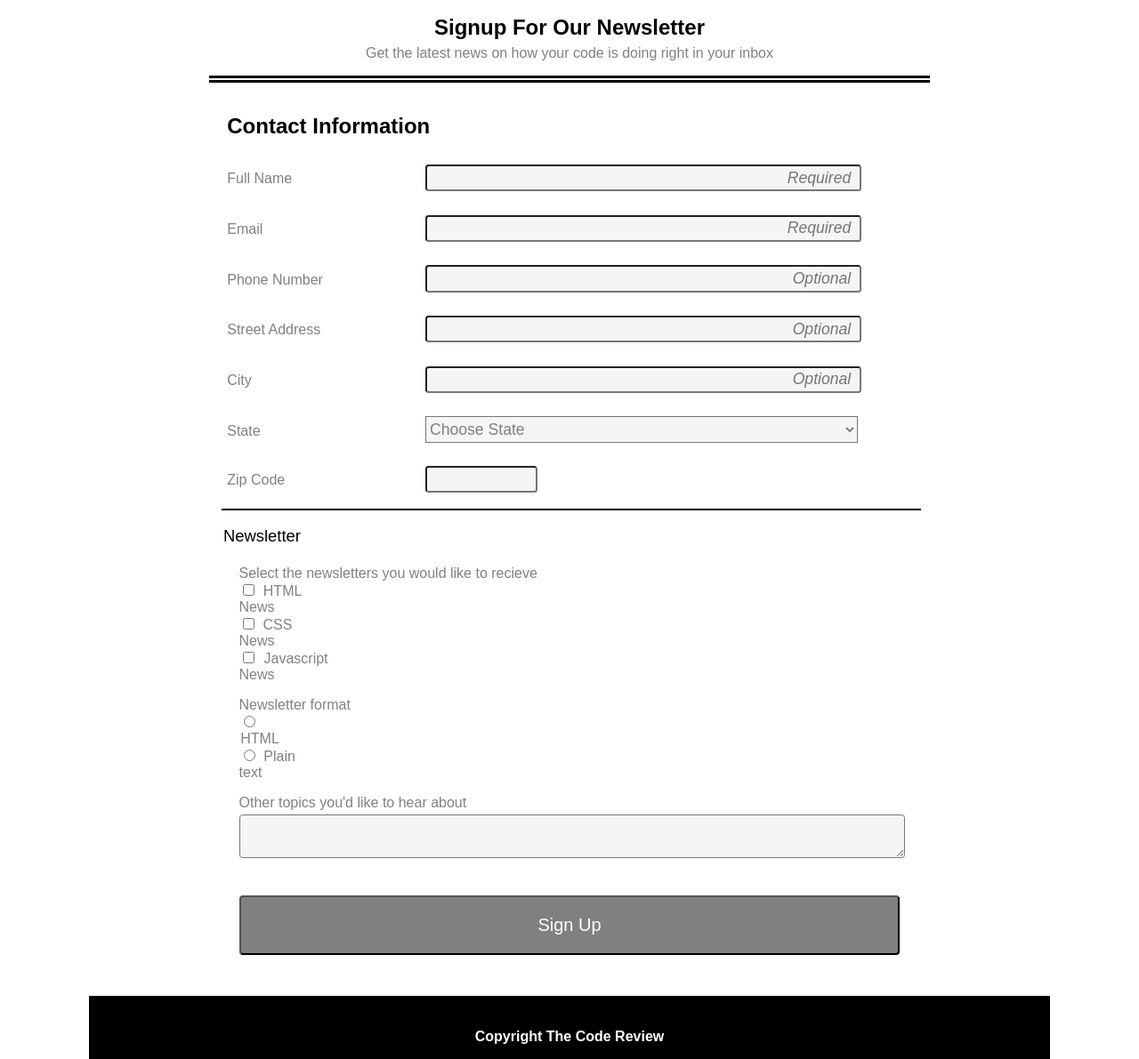
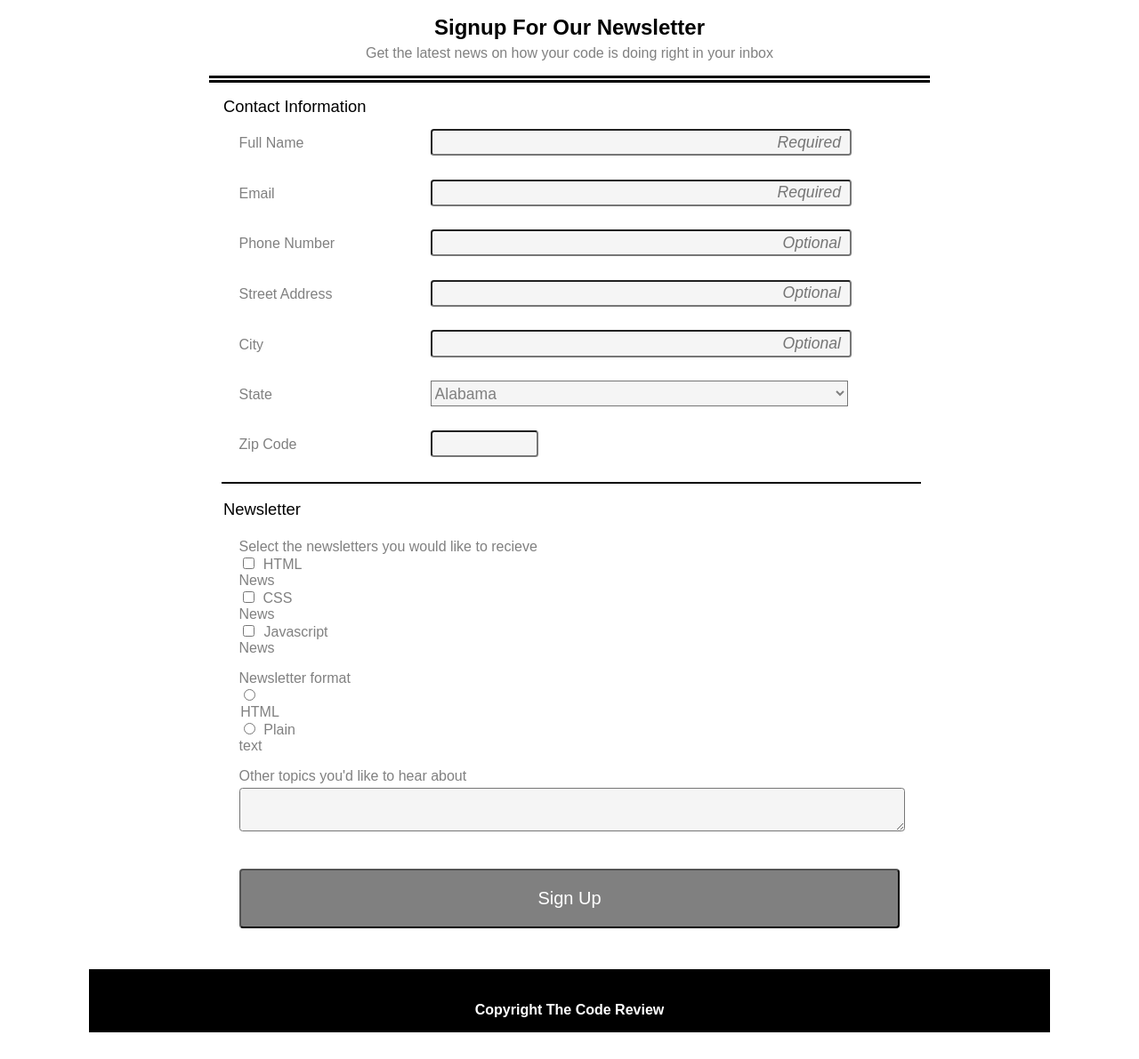
Before and after one commit to musictopeople/Project3_signup_github, a plain HTML site: page index.html in a window 1280 px wide. Shown: the part 69-1260 px from the top of the page at 89% size. After the commit the page ends 1230 px from the top, so only its background shows below. Drawn offline with Linux system fonts and the light colour scheme; a web font is replaced by a local one.

Commit message:
2nd review changes

```diff
--- a/css/style.css
+++ b/css/style.css
@@ -23,7 +23,6 @@ h1 {
 }
 
 form,
-h2,
 .basic-info,
 .zip,
 textarea,
@@ -163,6 +162,10 @@ fieldset p {
     font-size: 110%;
 }
 
+.topics {
+    margin-top: 1em;
+}
+
 /**Psuedo-Classes***************/
 
 label:hover {
@@ -173,7 +176,6 @@ label:hover {
 .zip:focus,
 select:focus,
 textarea:focus {
-    transition-duration: 2s;
     background-color: white;
 }
 
--- a/index.html
+++ b/index.html
@@ -17,7 +17,8 @@
         <p>Get the latest news on how your code is doing right in your inbox</p>
     </div>
     <form action="index.html" method="post">
-        <h2>Contact Information</h2>
+        <fieldset>
+        <legend>Contact Information</legend>
         <div class="item">
         <label for="name">Full Name</label>
         <input class="basic-info" type="text" id="name" name="user_name" placeholder="Required  " required>
@@ -40,9 +41,8 @@
         </div>
         <div class="item">
         <label for="state">State</label>
-        <select id="state" class="item-6">
-        <optgroup label="user_state">
-            <option value="">Choose State</option>
+        <select id="state" name="state" class="item-6">
+        <optgroup label="choose state">
             <option value="alabama">Alabama</option>
             <option value="alaska">Alaska</option>
             <option value="ariona">Arizona</option>
@@ -98,9 +98,9 @@
         </div>
         <div class="item">
         <label for="zip">Zip Code</label>
-        <input class="zip" type="number" id="zip" name="user_zip">
+        <input class="zip" type="text" id="zip" name="user_zip">
         </div>
-
+        </fieldset>
         <fieldset>
             <legend class="form-break">Newsletter</legend>
         <p>Select the newsletters you would like to recieve</p>
@@ -126,8 +126,11 @@
             <input type="radio" id="plain_text" value="plain_format" name="format_text">
             <label for="plain_text">Plain text</label>
         </div><br>
-        <p>Other topics you'd like to hear about</p>
+        <div>
+        <div class="topics">
+        <label for="topics">Other topics you'd like to hear about</label>
         <textarea id="topics" name="user_topics"></textarea>
+        </div>
         <button type="submit">Sign Up</button>
     </fieldset>
     </form>
```
